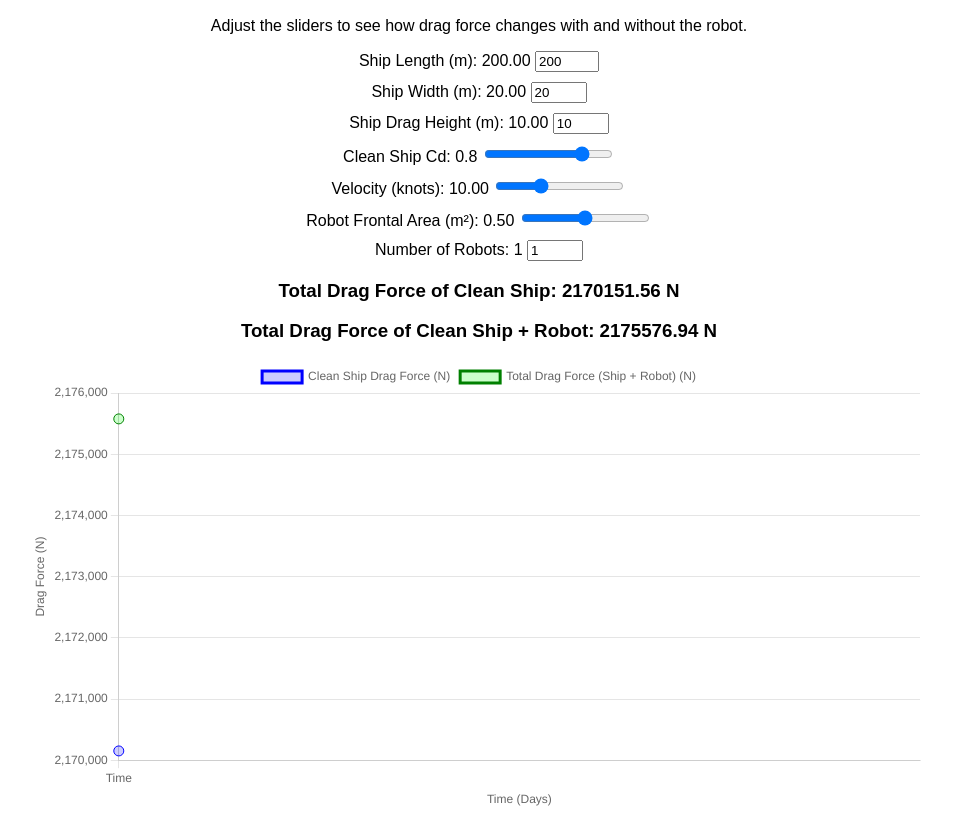
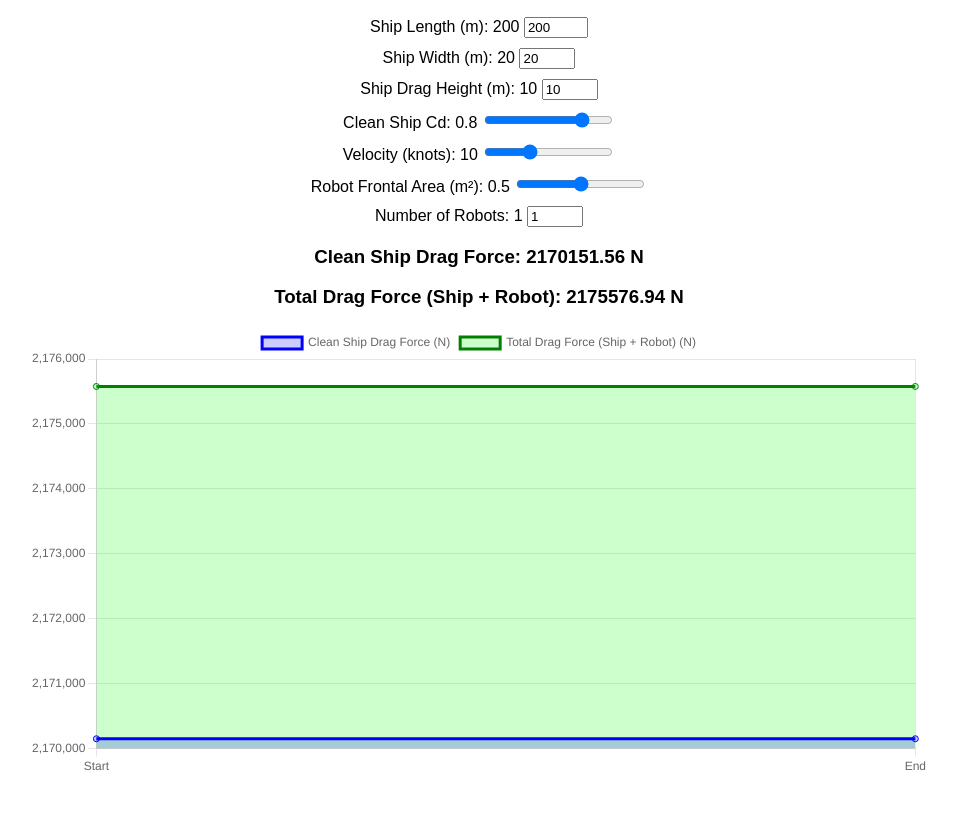
Before and after one commit to immanuelhendra/remora, a plain HTML site: page index.html in a window 1280 px wide. Shown: the part 51-882 px from the top of the page, without its empty margins (161-1118 px from the left). After the commit the page ends 848 px from the top, so only its background shows below. Drawn offline with nearby package versions, Linux system fonts and the light colour scheme.

Commit message:
Update index.html

```diff
--- a/index.html
+++ b/index.html
@@ -19,67 +19,45 @@
             max-width: 900px;
             margin: auto;
         }
-        canvas {
-            width: 100% !important;
-            height: auto !important;
-            max-height: 80vh;
-        }
     </style>
 </head>
 <body>
-
     <h2>Ship Drag Force Simulation</h2>
-    <p>Adjust the sliders to see how drag force changes with and without the robot.</p>
-
-    <!-- Inputs for ship and robot -->
     <div class="slider-container">
         <label>Ship Length (m): <span id="lengthValue">200</span></label>
         <input type="number" id="lengthInput" min="10" max="500" value="200">
     </div>
-
     <div class="slider-container">
         <label>Ship Width (m): <span id="widthValue">20</span></label>
         <input type="number" id="widthInput" min="5" max="50" value="20">
     </div>
-
     <div class="slider-container">
         <label>Ship Drag Height (m): <span id="heightValue">10</span></label>
         <input type="number" id="heightInput" min="1" max="20" value="10">
     </div>
-
     <div class="slider-container">
         <label>Clean Ship Cd: <span id="cdValue">0.8</span></label>
         <input type="range" id="cdSlider" min="0" max="1" step="0.1" value="0.8">
     </div>
-
     <div class="slider-container">
         <label>Velocity (knots): <span id="velocityValue">10</span></label>
         <input type="range" id="velocitySlider" min="0" max="30" step="1" value="10">
     </div>
-
     <div class="slider-container">
         <label>Robot Frontal Area (m²): <span id="robotAreaValue">0.5</span></label>
         <input type="range" id="robotAreaSlider" min="0" max="1" step="0.05" value="0.5">
     </div>
-
     <div class="slider-container">
         <label>Number of Robots: <span id="robotCountValue">1</span></label>
         <input type="number" id="robotCountInput" min="1" max="10" value="1">
     </div>
-
-    <h3>Total Drag Force of Clean Ship: <span id="cleanShipDragForce">0</span> N</h3>
-    <h3>Total Drag Force of Clean Ship + Robot: <span id="totalDragForce">0</span> N</h3>
-
-    <!-- Graph Container -->
+    <h3>Clean Ship Drag Force: <span id="cleanShipDragForce">0</span> N</h3>
+    <h3>Total Drag Force (Ship + Robot): <span id="totalDragForce">0</span> N</h3>
     <div class="chart-container">
         <canvas id="dragChart"></canvas>
     </div>
-
     <script>
-        // Constants
-        const rho = 1025; // Water density (kg/m³), always assumed to be 1025
-
-        // Get input elements
+        const rho = 1025;
         const lengthInput = document.getElementById("lengthInput");
         const widthInput = document.getElementById("widthInput");
         const heightInput = document.getElementById("heightInput");
@@ -87,32 +65,35 @@
         const velocitySlider = document.getElementById("velocitySlider");
         const robotAreaSlider = document.getElementById("robotAreaSlider");
         const robotCountInput = document.getElementById("robotCountInput");
-
-        // Get display elements
-        const lengthValue = document.getElementById("lengthValue");
-        const widthValue = document.getElementById("widthValue");
-        const heightValue = document.getElementById("heightValue");
-        const cdValue = document.getElementById("cdValue");
-        const velocityValue = document.getElementById("velocityValue");
-        const robotAreaValue = document.getElementById("robotAreaValue");
-        const robotCountValue = document.getElementById("robotCountValue");
         const cleanShipDragForceDisplay = document.getElementById("cleanShipDragForce");
         const totalDragForceDisplay = document.getElementById("totalDragForce");
-
-        // Function to calculate clean ship drag force
-        function calculateCleanShipDrag(L, W, H, Cd, v) {
-            const A = W * H; // Ship front area
-            return 0.5 * Cd * rho * A * v ** 2;  // Clean ship drag force
-        }
-
-        // Function to calculate robot drag force
-        function calculateRobotDrag(robotArea, numRobots, v) {
-            return 0.5 * numRobots * 0.8 * rho * robotArea * v ** 2;  // Robot drag force
-        }
-
-        // Function to update the simulation
+        const ctx = document.getElementById("dragChart").getContext("2d");
+        let dragChart = new Chart(ctx, {
+            type: "line",
+            data: {
+                labels: ["Start", "End"],
+                datasets: [{
+                    label: "Clean Ship Drag Force (N)",
+                    data: [0, 0],
+                    borderColor: "blue",
+                    backgroundColor: "rgba(0, 0, 255, 0.2)",
+                    fill: true,
+                }, {
+                    label: "Total Drag Force (Ship + Robot) (N)",
+                    data: [0, 0],
+                    borderColor: "green",
+                    backgroundColor: "rgba(0, 255, 0, 0.2)",
+                    fill: true,
+                }]
+            },
+            options: {
+                responsive: true,
+                scales: {
+                    y: { beginAtZero: false }
+                }
+            }
+        });
         function updateSimulation() {
-            // Get values from inputs
             const L = parseFloat(lengthInput.value);
             const W = parseFloat(widthInput.value);
             const H = parseFloat(heightInput.value);
@@ -120,88 +101,17 @@
             const vKnots = parseFloat(velocitySlider.value);
             const robotArea = parseFloat(robotAreaSlider.value);
             const numRobots = parseInt(robotCountInput.value);
-
-            // Convert velocity from knots to m/s
-            const v = vKnots * 0.514444;  // 1 knot = 0.514444 m/s
-
-            // Update displayed values
-            lengthValue.textContent = L.toFixed(2);
-            widthValue.textContent = W.toFixed(2);
-            heightValue.textContent = H.toFixed(2);
-            cdValue.textContent = Cd.toFixed(1);
-            velocityValue.textContent = vKnots.toFixed(2);
-            robotAreaValue.textContent = robotArea.toFixed(2);
-            robotCountValue.textContent = numRobots.toFixed(0);
-
-            // Calculate clean ship drag force
-            const cleanShipDragForce = calculateCleanShipDrag(L, W, H, Cd, v);
+            const v = vKnots * 0.514444;
+            const A = W * H;
+            const cleanShipDragForce = 0.5 * Cd * rho * A * v ** 2;
+            const robotDragForce = 0.5 * numRobots * 0.8 * rho * robotArea * v ** 2;
+            const totalDragForce = cleanShipDragForce + robotDragForce;
             cleanShipDragForceDisplay.textContent = cleanShipDragForce.toFixed(2);
-
-            // Calculate total drag force with robots
-            const robotDragForce = calculateRobotDrag(robotArea, numRobots, v);
-            const totalDragForce = cleanShipDragForce + robotDragForce;
             totalDragForceDisplay.textContent = totalDragForce.toFixed(2);
-
-            // Update chart (example with just 1 data point for now)
-            dragChart.data.labels.push("Time");
-            dragChart.data.datasets[0].data.push(cleanShipDragForce);
-            dragChart.data.datasets[1].data.push(totalDragForce);
+            dragChart.data.datasets[0].data = [cleanShipDragForce, cleanShipDragForce];
+            dragChart.data.datasets[1].data = [totalDragForce, totalDragForce];
             dragChart.update();
         }
-
-        // Initialize Chart.js
-        const ctx = document.getElementById("dragChart").getContext("2d");
-        let dragChart = new Chart(ctx, {
-            type: "line",
-            data: {
-                labels: [],  // Placeholder, will be updated
-                datasets: [{
-                    label: "Clean Ship Drag Force (N)",
-                    data: [],
-                    borderColor: "blue",
-                    backgroundColor: "rgba(0, 0, 255, 0.2)",
-                    fill: true,
-                    pointRadius: 5,
-                    pointHoverRadius: 8,
-                }, {
-                    label: "Total Drag Force (Ship + Robot) (N)",
-                    data: [],
-                    borderColor: "green",
-                    backgroundColor: "rgba(0, 255, 0, 0.2)",
-                    fill: true,
-                    pointRadius: 5,
-                    pointHoverRadius: 8,
-                }]
-            },
-            options: {
-                responsive: true,
-                maintainAspectRatio: false,
-                plugins: {
-                    tooltip: {
-                        enabled: true,
-                        mode: "nearest",
-                        intersect: false,
-                        callbacks: {
-                            label: function (context) {
-                                return `${context.dataset.label}: ${context.raw.toFixed(2)} N`;
-                            }
-                        }
-                    }
-                },
-                scales: {
-                    x: {
-                        title: { display: true, text: "Time (Days)" },
-                        ticks: { stepSize: 1 }
-                    },
-                    y: {
-                        title: { display: true, text: "Drag Force (N)" },
-                        beginAtZero: false
-                    }
-                }
-            }
-        });
-
-        // Event listeners for sliders and inputs
         lengthInput.addEventListener("input", updateSimulation);
         widthInput.addEventListener("input", updateSimulation);
         heightInput.addEventListener("input", updateSimulation);
@@ -209,10 +119,7 @@
         velocitySlider.addEventListener("input", updateSimulation);
         robotAreaSlider.addEventListener("input", updateSimulation);
         robotCountInput.addEventListener("input", updateSimulation);
-
-        // Initial update
         updateSimulation();
     </script>
-
 </body>
 </html>
```
